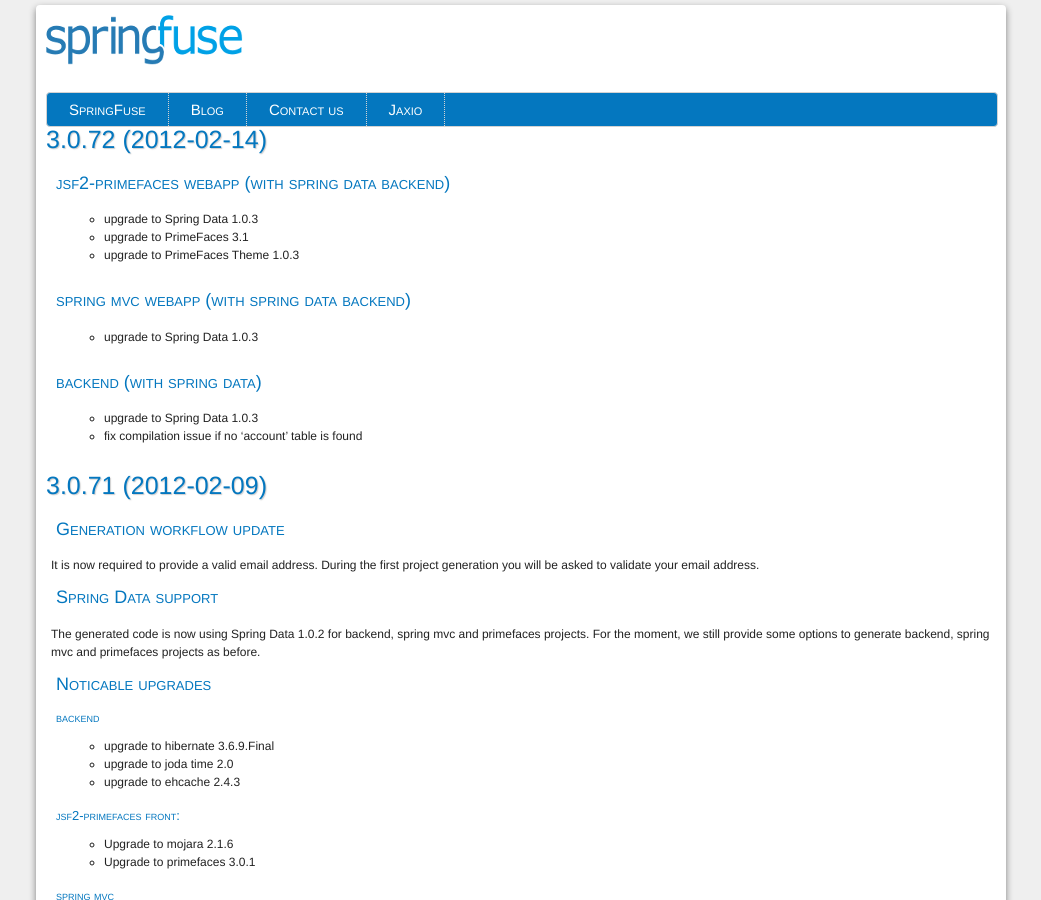
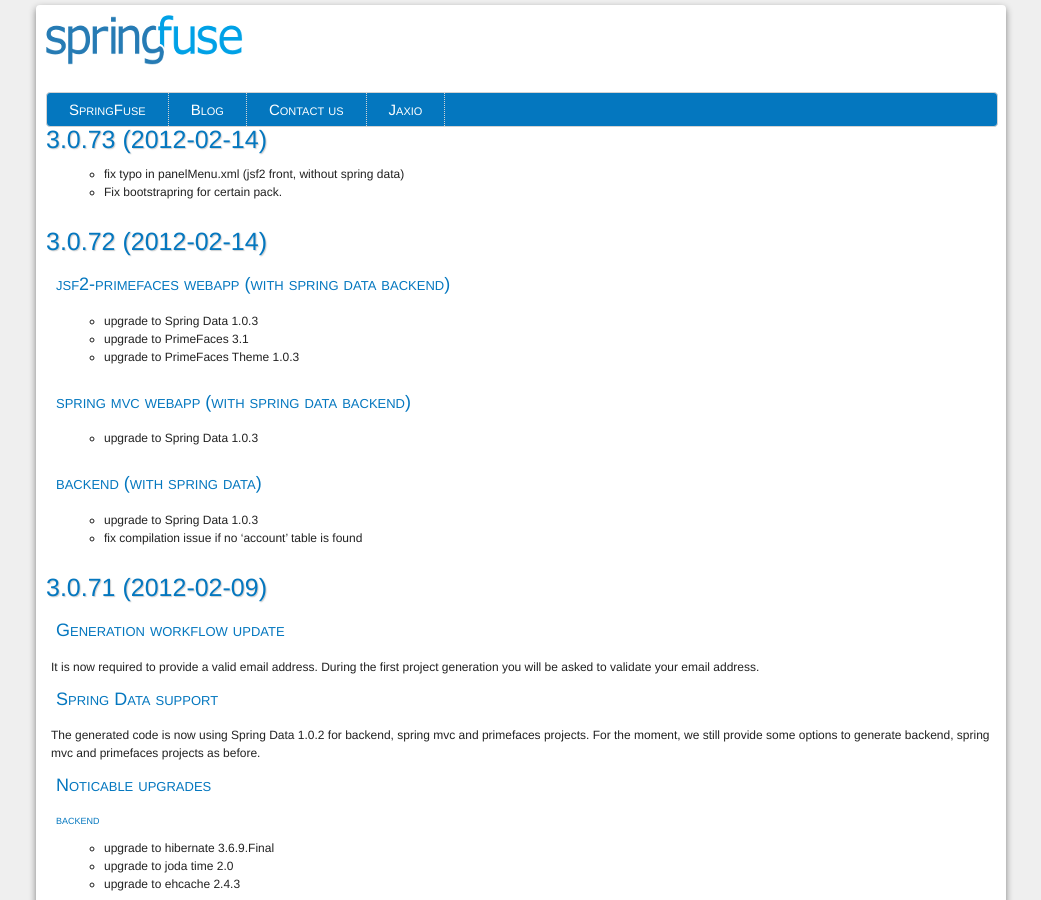
Before and after one commit to springfuse/springfuse.github.com, a Jekyll site: the page built from change-log.md, in a window 1280 px wide and 900 px high. Shown: the whole window, without its empty margins (119-1160 px from the left). Built offline with Jekyll 4.4.1, drawn with Linux system fonts in a browser that asks for light colours; Markdown is read by kramdown in place of the engine named in the settings; comment, search, counter and statistics services are not loaded.

Commit message:
maintenance release

```diff
--- a/change-log.md
+++ b/change-log.md
@@ -3,7 +3,11 @@ layout: english
 title: Springfuse change log
 ---
 
-#3.0.72 (2012-02-14)
+# 3.0.73 (2012-02-14)
+* fix typo in panelMenu.xml (jsf2 front, without spring data)
+* Fix bootstrapring for certain pack.
+
+# 3.0.72 (2012-02-14)
 
 ## jsf2-primefaces webapp (with spring data backend)
 * upgrade to Spring Data 1.0.3
@@ -17,7 +21,7 @@ title: Springfuse change log
 * upgrade to Spring Data 1.0.3
 * fix compilation issue if no 'account' table is found
 
-#3.0.71 (2012-02-09)
+# 3.0.71 (2012-02-09)
 
 ## Generation workflow update
 It is now required to provide a valid email address.
```
Also changed, not shown: index.md (+2 -2 lines).
